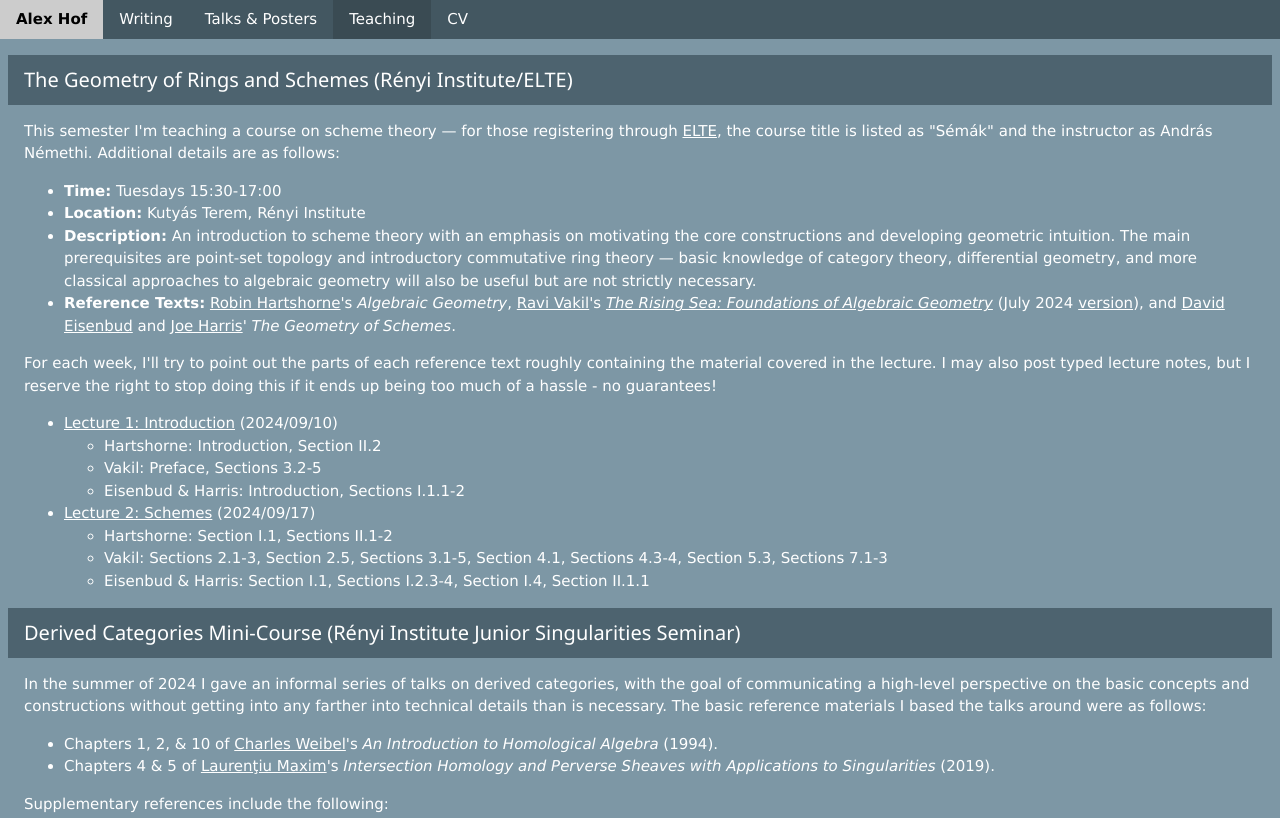
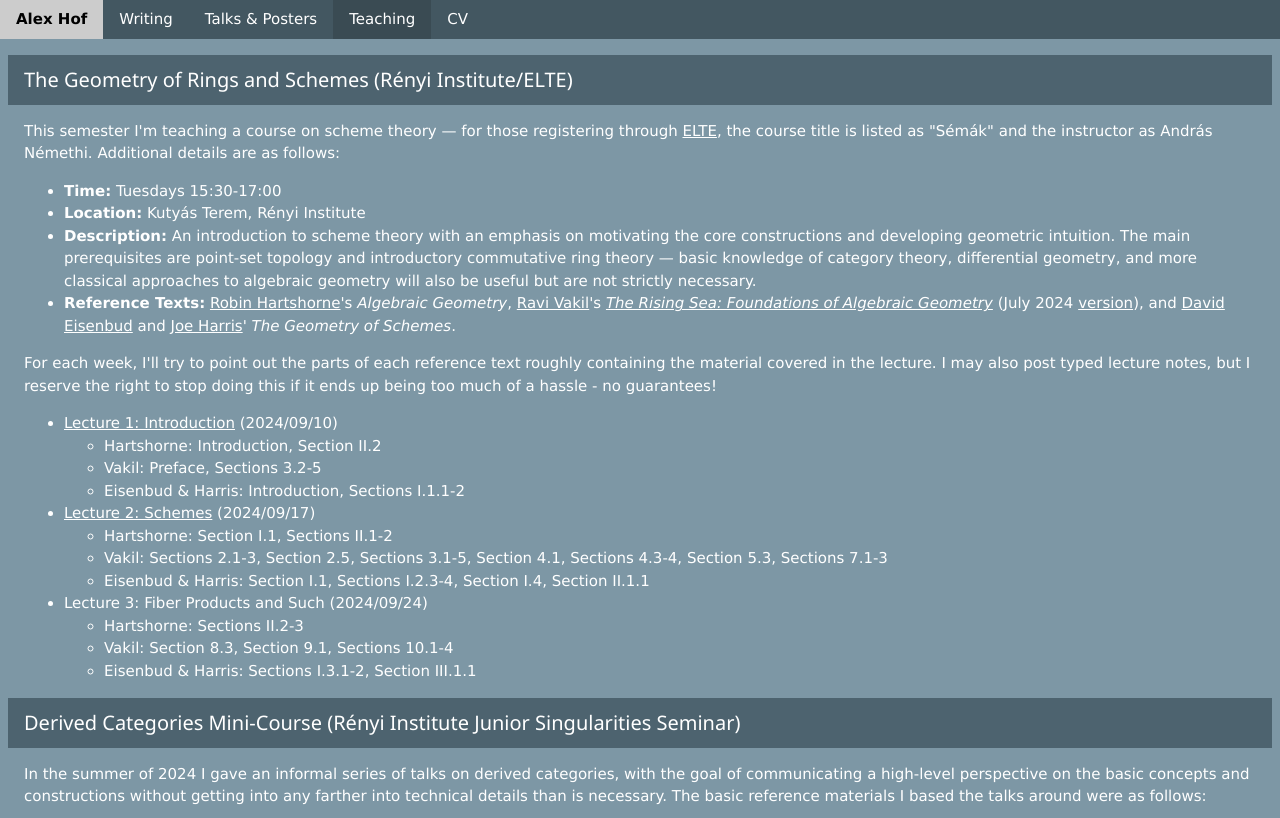
Before and after one commit to alex-hof/alex-hof.github.io, a plain HTML site: page teaching.html in a window 1280 px wide. Shown: the top 818 px of the page. Drawn offline with Linux system fonts and the light colour scheme.

Commit message:
Update teaching.html

```diff
--- a/teaching.html
+++ b/teaching.html
@@ -36,6 +36,11 @@
                             <li>Hartshorne: Section I.1, Sections II.1-2</li>
                             <li>Vakil: Sections 2.1-3, Section 2.5, Sections 3.1-5, Section 4.1, Sections 4.3-4, Section 5.3, Sections 7.1-3</li>
                             <li>Eisenbud & Harris: Section I.1, Sections I.2.3-4, Section I.4, Section II.1.1</li>
+                        </ul></li>
+                        <li>Lecture 3: Fiber Products and Such (2024/09/24) <ul>
+                            <li> Hartshorne: Sections II.2-3</li>
+                            <li> Vakil: Section 8.3, Section 9.1, Sections 10.1-4</li>
+                            <li>Eisenbud & Harris: Sections I.3.1-2, Section III.1.1</li>
                         </ul></li>
                     </ul>
                 </div>
```
